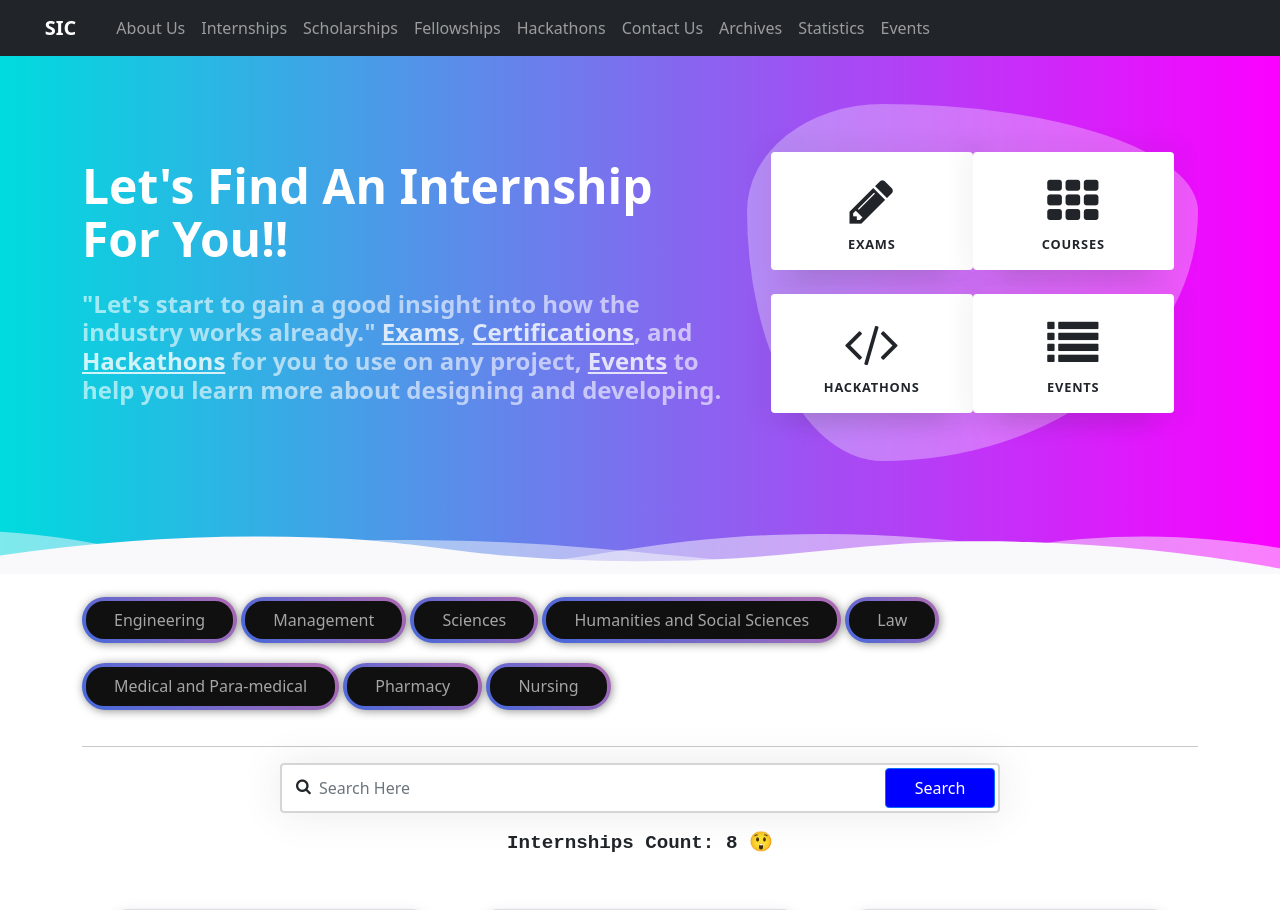
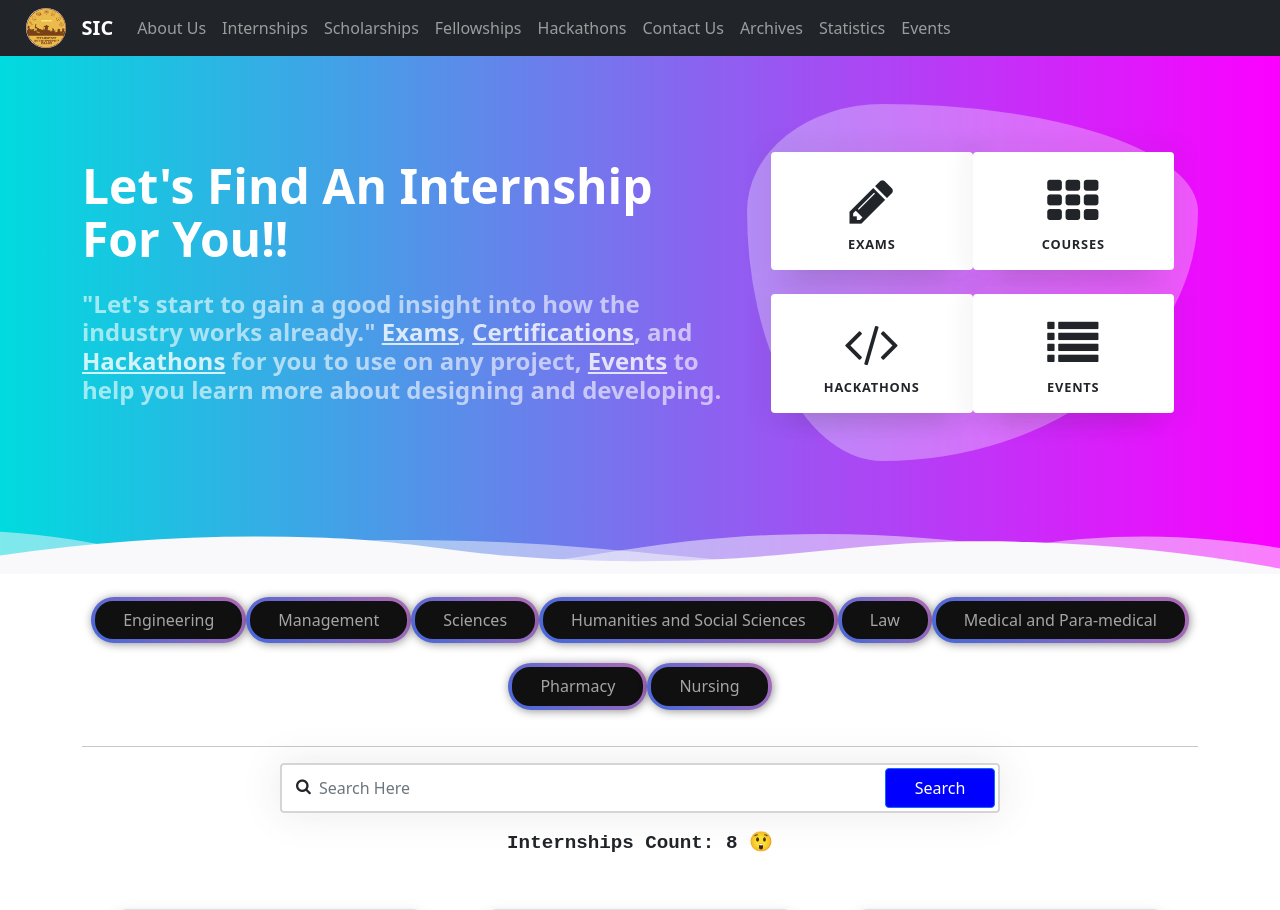
Before and after one commit to Dheerajdoppalapudi/sic-webapp-live, a Django app: page /internships/ in a window 1280 px wide; the page is wider, and only the part inside the window is pictured. Shown: the top 910 px of that part. Run offline with Django 4.2, Linux system fonts and the light colour scheme; a user stored in the database is signed in; data comes from the database, SQL or seed files in the repository; some web fonts are replaced.

Commit message:
logo added

```diff
--- a/page/templates/page/about.html
+++ b/page/templates/page/about.html
@@ -171,7 +171,7 @@
         <div class="aboutUs_main">
             <h1>About Us</h1>
             <p>
-                SUMMER INTERNSHIP CLUB is a special interest group of GITAM. We are
+                STUDENT INTERNSHIP CLUB is a special interest group of GITAM. We are
                 oriented in all field of study.
             </p>
         </div>
@@ -264,7 +264,7 @@
         <br>
         <div class="row pb-5">
             <div class="col-lg-6 col-12">
-                <h5 class="text-left">Why should I join Summer Internship Club?</h5>
+                <h5 class="text-left">Why should I join Student Internship Club?</h5>
                 <p class="text-left lead" style="font-size: 15px;"> the main moto of SIC is learn - build - grow with
                     the community. we help student of GITAM to find internship opportunities</p>
             </div>
--- a/page/templates/page/base.html
+++ b/page/templates/page/base.html
@@ -35,17 +35,18 @@
       }
       .navbar-brand {
         padding-left: 1%;
-        margin-right: 2rem;
-        margin-left: 2rem;
+        margin-right: 1rem;
+        margin-left: 1rem;
         font-weight: bolder;
+        padding-left: 0%;
       }
     </style>
   </head>
   <body>
     <nav class="navbar navbar-expand-lg navbar-dark bg-dark">
-      <!-- <div class="logo-image">
-        <img src="{% static 'images/logo2.jpg' %}" class="img-fluid">
-    </div> -->
+    <div class="logo-image">
+        <img src="{% static 'images/finallogo.png' %}" class="img-fluid">
+    </div>
       <a class="navbar-brand" href="{% url 'page-about' %}">SIC</a>
       <button
         class="navbar-toggler"
@@ -208,7 +209,7 @@
           </div>
           <div class="d-flex justify-content-between py-4 my-4 border-top">
             <p>
-              &copy; 2021 Summer Internship Club, GITAM Deemed To Be University, All rights
+              &copy; 2022 Student Internship Club, GITAM Deemed To Be University, All rights
               reserved.
             </p>
             <ul class="list-unstyled d-flex">
--- a/page/templates/page/internships.html
+++ b/page/templates/page/internships.html
@@ -259,6 +259,12 @@ background-image: linear-gradient(90deg, #00DBDE 0%, #FC00FF 100%);
 
 .masthead-page {
     padding: 1rem 0 4rem
+}
+.selectStreamButtons{
+    display: flex;
+    flex-wrap: wrap;
+    justify-content: center;
+    align-items: center;
 }
 .selectStreamButtons button{
     margin-bottom: 20px;
```
Also changed, not shown: static/images/finallogo.png (added).
